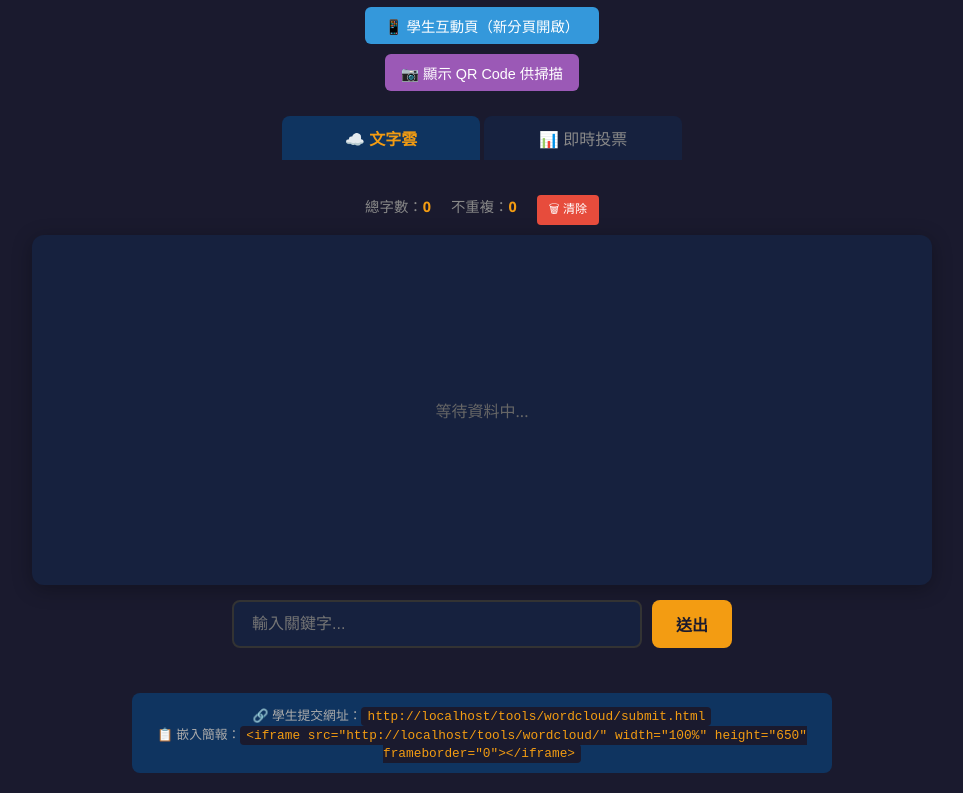
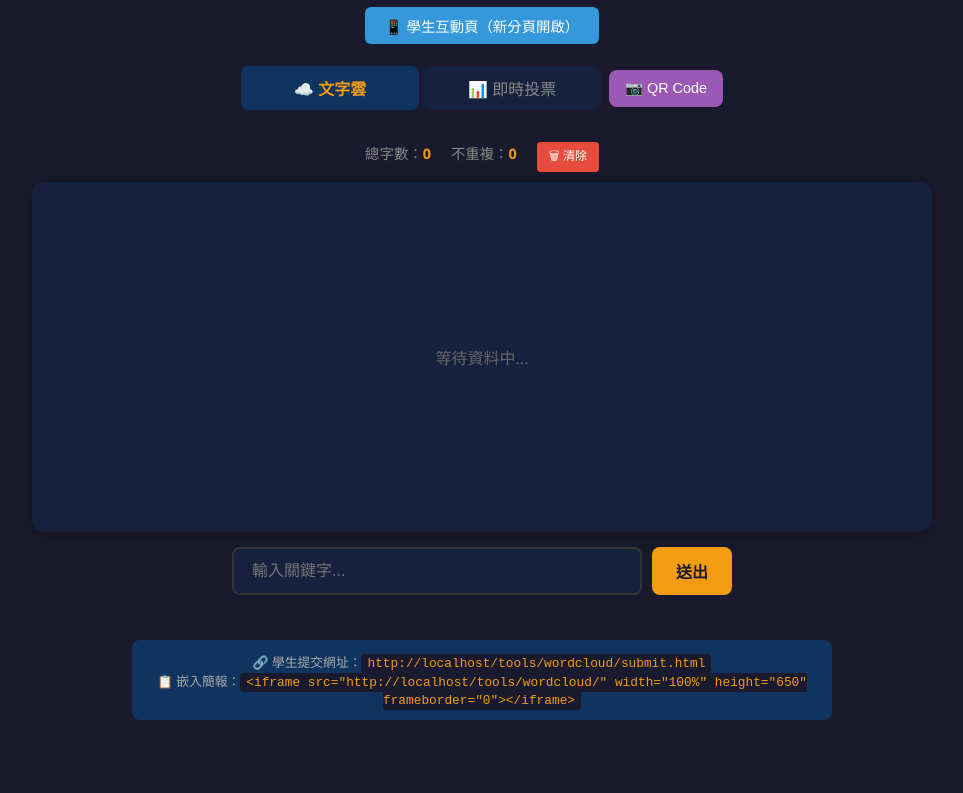
Before and after one commit to ntccar01/my-classroom-tools, a plain HTML site: page tools/wordcloud/index.html in a window 1280 px wide. Shown: the part 89-882 px from the top of the page, without its empty margins (158-1121 px from the left). After the commit the page ends 829 px from the top, so only its background shows below. Drawn offline with Linux system fonts and the light colour scheme; no server answers.

Commit message:
工具列調整：Tab 按鈕與 QR Code 按鈕同一列
- 新增 .toolbar 容器，水平排列 tabs + QR 按鈕
- QR 按鈕改為與 tab 相同高度和圓角
- 整體更緊湊，投影幕上更美觀

```diff
--- a/tools/wordcloud/index.html
+++ b/tools/wordcloud/index.html
@@ -22,23 +22,32 @@
     .header h1 { font-size: 1.8rem; color: #f39c12; }
     .header p { color: #888; font-size: 0.9rem; margin-top: 4px; }
 
+    /* 工具列：tabs + QR 按鈕在同一列 */
+    .toolbar {
+      display: flex;
+      justify-content: center;
+      align-items: center;
+      gap: 8px;
+      margin: 12px auto;
+      max-width: 700px;
+      padding: 0 15px;
+    }
     .tabs {
       display: flex;
-      justify-content: center;
       gap: 4px;
-      margin: 15px auto;
-      max-width: 400px;
+      flex: 1;
+      max-width: 360px;
     }
     .tab {
       flex: 1;
-      padding: 10px 20px;
+      padding: 10px 16px;
       text-align: center;
       cursor: pointer;
       border: none;
       background: #16213e;
       color: #888;
       font-size: 1rem;
-      border-radius: 8px 8px 0 0;
+      border-radius: 8px;
       transition: all 0.3s;
     }
     .tab.active {
@@ -205,9 +214,10 @@
 
     /* QR Code */
     .qr-toggle {
-      display: inline-block; margin-top: 10px; padding: 8px 16px;
-      background: #9b59b6; color: white; border: none; border-radius: 6px;
+      padding: 10px 16px;
+      background: #9b59b6; color: white; border: none; border-radius: 8px;
       font-size: 0.9rem; cursor: pointer; transition: background 0.3s;
+      white-space: nowrap;
     }
     .qr-toggle:hover { background: #8e44ad; }
     .qr-overlay {
@@ -244,8 +254,6 @@
     <h1>🎯 班級互動工具</h1>
     <p>文字雲 × 即時投票</p>
     <a class="submit-link" id="submitPageLink" target="_blank">📱 學生互動頁（新分頁開啟）</a>
-    <br>
-    <button class="qr-toggle" onclick="toggleQR()">📷 顯示 QR Code 供掃描</button>
   </div>
 
   <!-- QR Code 全螢幕浮層 -->
@@ -260,9 +268,13 @@
     </div>
   </div>
 
-  <div class="tabs">
-    <button class="tab active" onclick="switchTab('wordcloud')">☁️ 文字雲</button>
-    <button class="tab" onclick="switchTab('voting')">📊 即時投票</button>
+  <!-- 工具列：Tab + QR 在同一列 -->
+  <div class="toolbar">
+    <div class="tabs">
+      <button class="tab active" onclick="switchTab('wordcloud')">☁️ 文字雲</button>
+      <button class="tab" onclick="switchTab('voting')">📊 即時投票</button>
+    </div>
+    <button class="qr-toggle" onclick="toggleQR()">📷 QR Code</button>
   </div>
 
   <!-- 文字雲面板 -->
```
